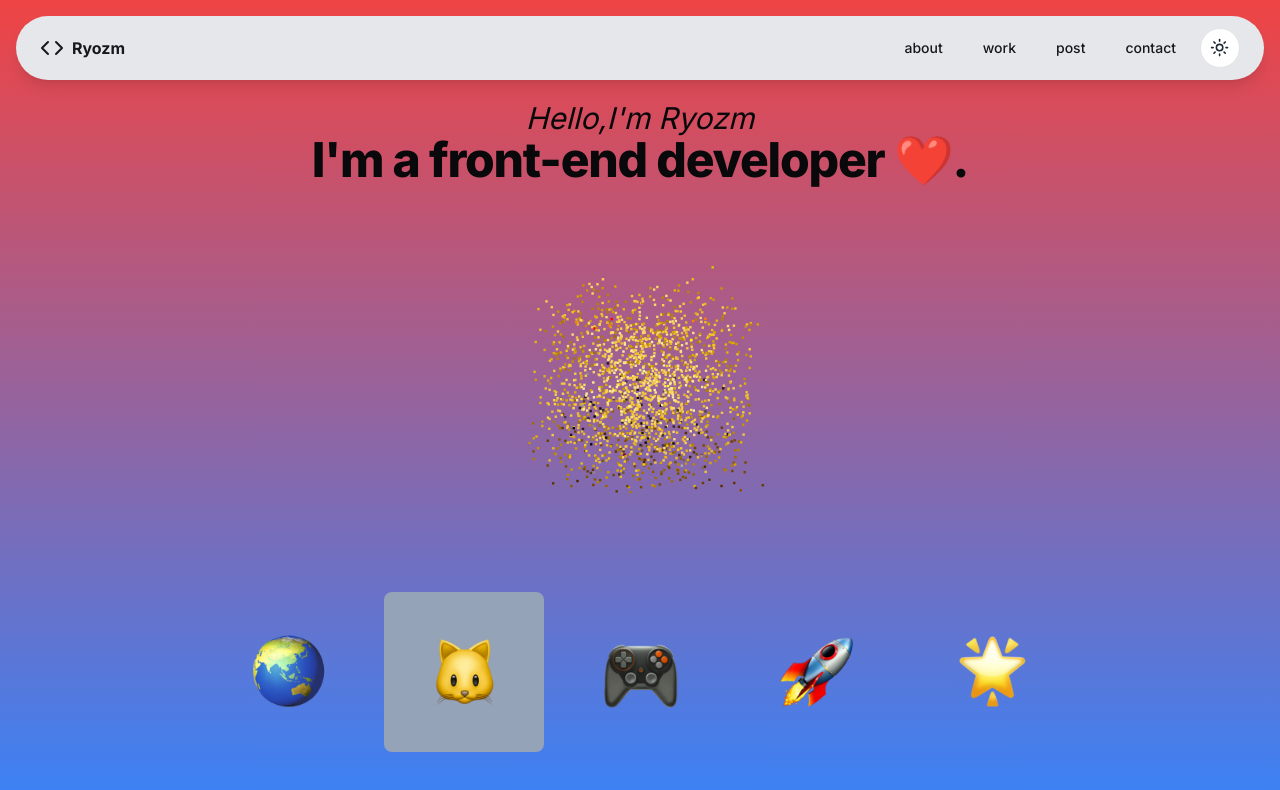
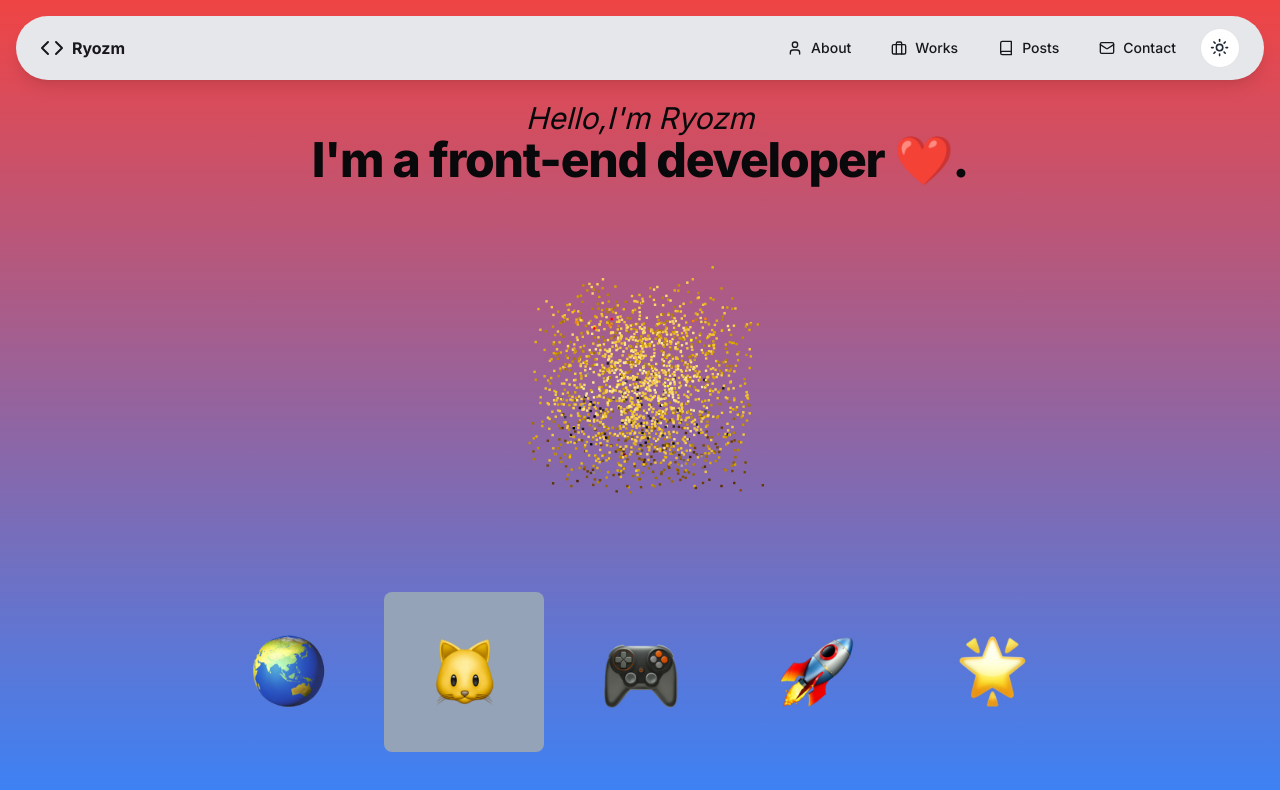
Before and after one commit to ryozm/ryozm-homepage, a Next.js app: page /home in a window 1280 px wide. Shown: the top 790 px of the page. Built offline with nearby package versions, Linux system fonts and the light colour scheme.

Commit message:
feat: Add dropdown menu to header component

```diff
--- a/app/home/components/Header.tsx
+++ b/app/home/components/Header.tsx
@@ -1,13 +1,32 @@
 'use client'
 import { useState, SVGProps } from 'react'
 import { Button } from '@/components/ui/button'
-import { Moon, Sun } from 'lucide-react'
+import {
+  Book,
+  Briefcase,
+  ChevronsDownUp,
+  Mail,
+  Menu,
+  Moon,
+  Sun,
+  User
+} from 'lucide-react'
 import { useTheme } from 'next-themes'
+import {
+  DropdownMenu,
+  DropdownMenuContent,
+  DropdownMenuGroup,
+  DropdownMenuItem,
+  DropdownMenuTrigger
+} from '@/components/ui/dropdown-menu'
+import { cn } from '@/lib/utils'
 
 const Header = () => {
   const { theme, setTheme } = useTheme()
 
   const [logoHover, setLogoHover] = useState(false)
+
+  const [menuOpen, setMenuOpen] = useState(false)
   return (
     <header className="fixed z-20 shadow-lg top-4 left-4 right-4 px-4 lg:px-6 h-16 bg-gray-200 dark:bg-gray-700 text-gray-800 justify-between flex flex-row items-center rounded-[40px]">
       <div
@@ -24,10 +43,60 @@ const Header = () => {
         </span>
       </div>
       <div className="flex flex-row items-center gap-2 font-bold">
-        <Button variant="link">about</Button>
-        <Button variant="link">work</Button>
-        <Button variant="link">post</Button>
-        <Button variant="link">contact</Button>
+        <Button className="hidden md:flex" variant="link">
+          <User className="mr-2 h-4 w-4" />
+          About
+        </Button>
+        <Button className="hidden md:flex" variant="link">
+          <Briefcase className="mr-2 h-4 w-4" />
+          Works
+        </Button>
+        <Button className="hidden md:flex" variant="link">
+          <Book className="mr-2 h-4 w-4" />
+          Posts
+        </Button>
+        <Button className="hidden md:flex" variant="link">
+          <Mail className="mr-2 h-4 w-4" />
+          Contact
+        </Button>
+        <DropdownMenu open={menuOpen} onOpenChange={open => setMenuOpen(open)}>
+          <DropdownMenuTrigger asChild>
+            <Button className="flex md:hidden" variant="link">
+              <Menu
+                className={cn(
+                  !menuOpen ? 'scale-100 rotate-0' : 'scale-0 rotate-180',
+                  'h-6 w-6 transition-all duration-500'
+                )}
+              />
+              <ChevronsDownUp
+                className={cn(
+                  menuOpen ? 'scale-100 rotate-0' : 'scale-0 rotate-180',
+                  'absolute h-6 w-6 transition-all duration-500'
+                )}
+              />
+            </Button>
+          </DropdownMenuTrigger>
+          <DropdownMenuContent className="w-56">
+            <DropdownMenuGroup>
+              <DropdownMenuItem>
+                <User className="mr-2 h-4 w-4" />
+                <span>About</span>
+              </DropdownMenuItem>
+              <DropdownMenuItem>
+                <Briefcase className="mr-2 h-4 w-4" />
+                <span>Works</span>
+              </DropdownMenuItem>
+              <DropdownMenuItem>
+                <Book className="mr-2 h-4 w-4" />
+                <span>Posts</span>
+              </DropdownMenuItem>
+              <DropdownMenuItem>
+                <Mail className="mr-2 h-4 w-4" />
+                <span>Contact</span>
+              </DropdownMenuItem>
+            </DropdownMenuGroup>
+          </DropdownMenuContent>
+        </DropdownMenu>
         <Button
           className="rounded-full"
           onClick={() => setTheme(theme === 'light' ? 'dark' : 'light')}
```
